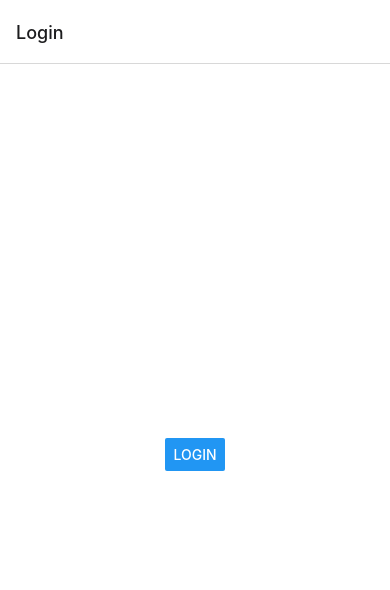
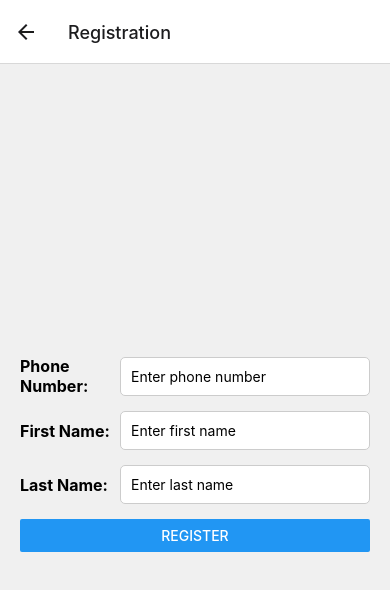
Before and after one commit to srikar1234/Keycloak-RBAC, a React Native app: screen /Registration in a window 390 px wide. Before the commit this address had no page. Shown: the top 590 px of the page. Built offline with nearby package versions, Linux system fonts and the light colour scheme.

Commit message:
Working to an extent

```diff
--- a/App.tsx
+++ b/App.tsx
@@ -4,7 +4,7 @@ import { createStackNavigator } from '@react-navigation/stack';
 import LoginScreen from './screens/LoginScreen.js';
 import UserScreen from './screens/UserScreen.js';
 import AdminScreen from './screens/AdminScreen.js';
-
+import UserRegistration from './screens/UserRegistration.js'
 const Stack = createStackNavigator();
 
 export default function App() {
@@ -14,6 +14,7 @@ export default function App() {
         <Stack.Screen name="Login" component={LoginScreen} />
         <Stack.Screen name="User" component={UserScreen} />
         <Stack.Screen name="Admin" component={AdminScreen} />
+        <Stack.Screen name="Registration" component={UserRegistration} />
       </Stack.Navigator>
     </NavigationContainer>
   );
--- a/keycloakConfig.js
+++ b/keycloakConfig.js
@@ -4,6 +4,10 @@ const keycloakConfig = {
   redirectUrl: 'simpleapp://callback',
   clientSecret: 'j3pik5w3fgk3K9nul3iq8WdHkN6NAooM',
   scopes: ['openid', 'profile'],
+  baseurl: 'https://identity-dev.kshema.co/',
+  realm: 'realms/keycloak-kshema',
+  realmName: 'keycloak-kshema',
+  secret: 'KshemaGeneralInsurance',
 };
 
 export default keycloakConfig;
--- a/package.json
+++ b/package.json
@@ -15,11 +15,13 @@
     "react": "18.3.1",
     "react-native": "0.76.1",
     "react-native-app-auth": "^8.0.0",
+    "react-native-crypto-js": "^1.0.0",
     "react-native-gesture-handler": "^2.20.2",
     "react-native-inappbrowser-reborn": "^3.7.0",
     "react-native-reanimated": "^3.16.1",
     "react-native-safe-area-context": "^4.14.0",
-    "react-native-screens": "^3.35.0"
+    "react-native-screens": "^3.35.0",
+    "simpleAPp": "file:"
   },
   "devDependencies": {
     "@babel/core": "^7.25.2",
--- a/screens/LoginScreen.js
+++ b/screens/LoginScreen.js
@@ -1,20 +1,23 @@
-
 // screens/LoginScreen.js
-import React, { useEffect, useState } from 'react';
-import { View, Button, Alert, Text } from 'react-native';
+import React from 'react';
+import { View, Button } from 'react-native';
 import styles from '../styles/style.js'; // Adjust the path as needed
 import { useNavigation } from '@react-navigation/native';
-import keycloakConfig from '../keycloakConfig.js'; // Ensure the keycloakConfig is properly set
+
+
+//screens/LoginUser.js
+import keycloakConfig from '../keycloakConfig.js';
+import {Alert} from 'react-native';
+
 import { authorize } from 'react-native-app-auth';
+
 
 function LoginScreen() {
   const navigation = useNavigation();
 
-  // Function to handle simple login
   const handleLogin = async () => {
     try {
-      const authState = await authorize(keycloakConfig); // Simple Login
-      // Extract the client roles assigned to the user
+      const authState = await authorize(keycloakConfig);
       let userRole = '';
       if (authState?.accessToken) {
         const tokenPayload = JSON.parse(atob(authState.accessToken.split('.')[1]));
@@ -25,7 +28,6 @@ function LoginScreen() {
           userRole = 'User-Client';
         }
       }
-
       navigation.navigate('User', { authStateString: JSON.stringify(authState), userRole });
     } catch (error) {
       console.error('Error during login:', error);
@@ -39,6 +41,10 @@ function LoginScreen() {
         title="Login"
         onPress={handleLogin}
       />
+      <Button
+        title="User Registration"
+        onPress={() => navigation.navigate('Registration')}
+      />
     </View>
   );
 }
--- /dev/null
+++ b/screens/UserRegistration.js
@@ -0,0 +1,195 @@
+// screens/UserRegistrationScreen.js
+import React, { useState } from 'react';
+import { View, Button, Alert, Text, TextInput, StyleSheet } from 'react-native';
+import CryptoJS from 'react-native-crypto-js';
+
+import { authorize } from 'react-native-app-auth';
+import { useNavigation } from '@react-navigation/native';
+import keycloakConfig from '../keycloakConfig.js'; // Ensure the keycloakConfig is properly set
+
+function UserRegistrationScreen() {
+  const navigation = useNavigation();
+  const [phoneNumber, setPhoneNumber] = useState('');
+  const [firstName, setFirstName] = useState('');
+  const [lastName, setLastName] = useState('');
+
+  const handleLogin = async () => {
+    try {
+      const authState = await authorize(keycloakConfig);
+      let userRole = '';
+      if (authState?.accessToken) {
+        const tokenPayload = JSON.parse(atob(authState.accessToken.split('.')[1]));
+        const clientRoles = tokenPayload?.resource_access?.[keycloakConfig.clientId]?.roles || [];
+        if (clientRoles.includes('Admin-Client')) {
+          userRole = 'Admin-Client';
+        } else if (clientRoles.includes('User-Client')) {
+          userRole = 'User-Client';
+        }
+      }
+      navigation.navigate('User', { authStateString: JSON.stringify(authState), userRole });
+    } catch (error) {
+      console.error('Error during login:', error);
+      Alert.alert('Authentication Failed', error.message);
+    }
+  };
+
+  const generatePasswordHash = (email, secret) => {
+    try {
+      return CryptoJS.AES.encrypt(email, secret).toString();
+    } catch (error) {
+      console.error('Error generating password hash:', error);
+      throw new Error('Failed to generate password hash');
+    }
+  };
+
+  const getAdminAccessToken = async (keycloakConfig) => {
+    try {
+      const response = await fetch(`${keycloakConfig.baseurl}/${keycloakConfig.realm}/protocol/openid-connect/token`, {
+        method: 'POST',
+        headers: {
+          'Content-Type': 'application/x-www-form-urlencoded',
+        },
+        body: new URLSearchParams({
+          grant_type: 'client_credentials',
+          client_id: keycloakConfig.clientId,
+          client_secret: keycloakConfig.clientSecret,
+        }).toString(),
+      });
+
+      if (response.ok) {
+        const data = await response.json();
+        return data.access_token;
+      } else {
+        const errorDetail = await response.text();
+        throw new Error('Failed to get admin access token: ' + errorDetail);
+      }
+    } catch (error) {
+      console.error('Error fetching admin access token:', error);
+      throw error;
+    }
+  };
+
+  const handleRegisterUser = async (keycloakConfig) => {
+    try {
+      const adminAccessToken = await getAdminAccessToken(keycloakConfig);
+      const endpointUrl = `${keycloakConfig.baseurl}/admin/${keycloakConfig.realm}/users`;
+      const userName = phoneNumber;
+      const emailId = `${userName}@kshema.co`;
+
+      const response = await fetch(endpointUrl, {
+        method: 'POST',
+        headers: {
+          'Content-Type': 'application/json',
+          'Authorization': `Bearer ${adminAccessToken}`,
+        },
+        body: JSON.stringify({
+          username: userName,
+          enabled: true,
+          emailVerified: true,
+          firstName: firstName,
+          lastName: lastName,
+          email: emailId,
+          credentials: [
+            {
+              type: 'password',
+              value: generatePasswordHash(emailId, `${keycloakConfig.secret}`),
+              temporary: false,
+            },
+          ],
+          attributes: {
+            'clientRoleMappings': JSON.stringify({
+              [keycloakConfig.clientId]: ['User-Client'],
+            }),
+          },
+        }),
+      });
+
+      if (response.ok) {
+        Alert.alert('Success', 'User created successfully');
+      } else {
+        const errorDetail = await response.text();
+        Alert.alert('Error', `Failed to create user: ${errorDetail}`);
+        throw new Error(`Failed to create user: ${errorDetail}`);
+      }
+    } catch (error) {
+      console.error('Error during user registration process:', error);
+      throw error;
+    }
+  };
+
+  const handleUserRegistrationPress = async () => {
+    try {
+      await handleRegisterUser(keycloakConfig);
+      handleLogin();
+    } catch (error) {
+      console.error('User registration failed:', error);
+      Alert.alert('Registration Failed', `User registration failed: ${error.message}`);
+    }
+  };
+
+  return (
+    <View style={styles.container}>
+      <View style={styles.inputRow}>
+        <Text style={styles.label}>Phone Number:</Text>
+        <TextInput
+          style={styles.input}
+          placeholder="Enter phone number"
+          value={phoneNumber}
+          onChangeText={setPhoneNumber}
+          keyboardType="phone-pad"
+        />
+      </View>
+
+      <View style={styles.inputRow}>
+        <Text style={styles.label}>First Name:</Text>
+        <TextInput
+          style={styles.input}
+          placeholder="Enter first name"
+          value={firstName}
+          onChangeText={setFirstName}
+        />
+      </View>
+
+      <View style={styles.inputRow}>
+        <Text style={styles.label}>Last Name:</Text>
+        <TextInput
+          style={styles.input}
+          placeholder="Enter last name"
+          value={lastName}
+          onChangeText={setLastName}
+        />
+      </View>
+
+      <Button title="Register" onPress={handleUserRegistrationPress} />
+    </View>
+  );
+}
+
+const styles = StyleSheet.create({
+  container: {
+    flex: 1,
+    padding: 20,
+    justifyContent: 'center',
+    backgroundColor: '#f0f0f0',
+  },
+  inputRow: {
+    flexDirection: 'row',
+    alignItems: 'center',
+    marginBottom: 15,
+  },
+  label: {
+    width: 100,
+    fontSize: 16,
+    fontWeight: 'bold',
+  },
+  input: {
+    flex: 1,
+    borderWidth: 1,
+    borderColor: '#ccc',
+    padding: 10,
+    borderRadius: 5,
+    backgroundColor: '#fff',
+  },
+});
+
+export default UserRegistrationScreen;
--- a/styles/style.js
+++ b/styles/style.js
@@ -19,6 +19,24 @@ const styles = StyleSheet.create({
     width: '30%',
     marginBottom: 20,
   },
+  inputRow: {
+    flexDirection: 'row',
+    alignItems: 'center',
+    marginBottom: 15,
+  },
+  label: {
+    width: 100,
+    fontSize: 16,
+    fontWeight: 'bold',
+  },
+  input: {
+    flex: 1,
+    borderWidth: 1,
+    borderColor: '#ccc',
+    padding: 10,
+    borderRadius: 5,
+    backgroundColor: '#fff',
+  },
 });
 
 export default styles;
```
Also changed, not shown: screens/LoginUser.js (added, +27 -0 lines), 2 other files (tests, documents, lock files or other folders).
